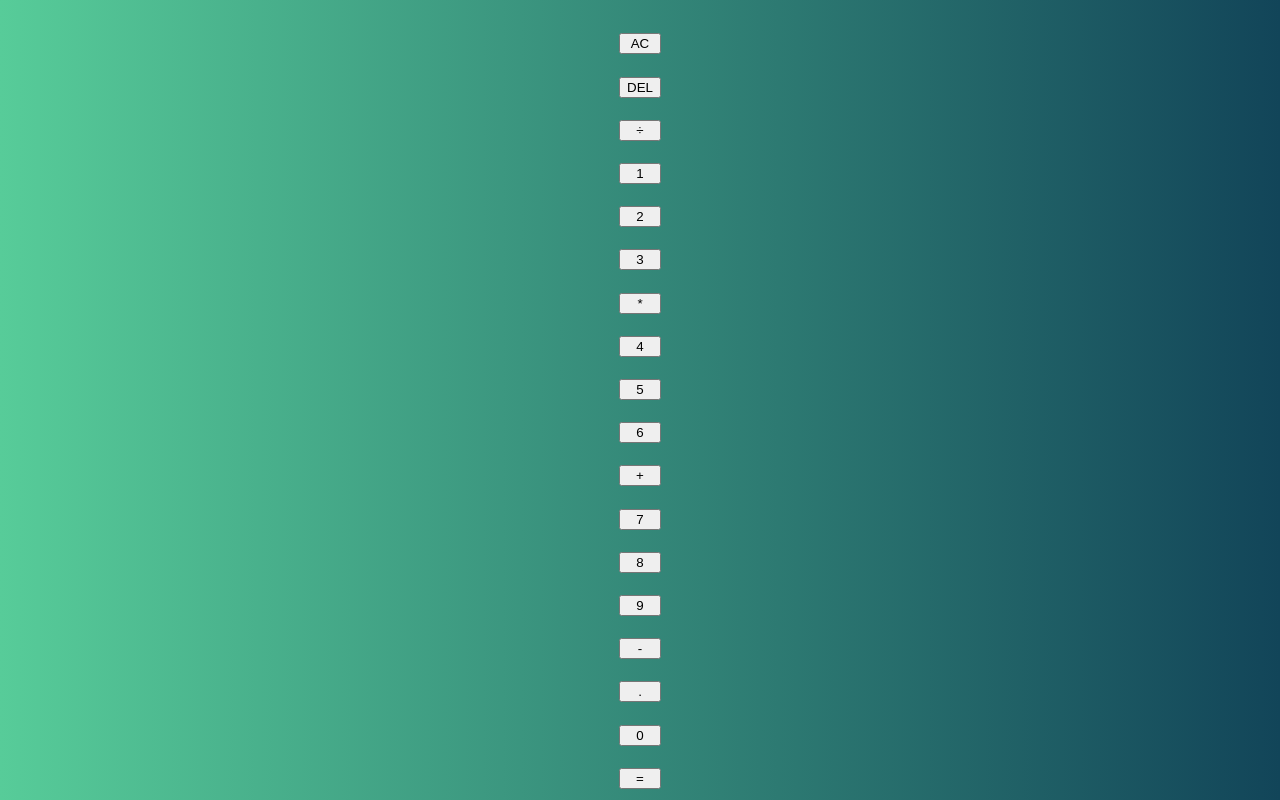
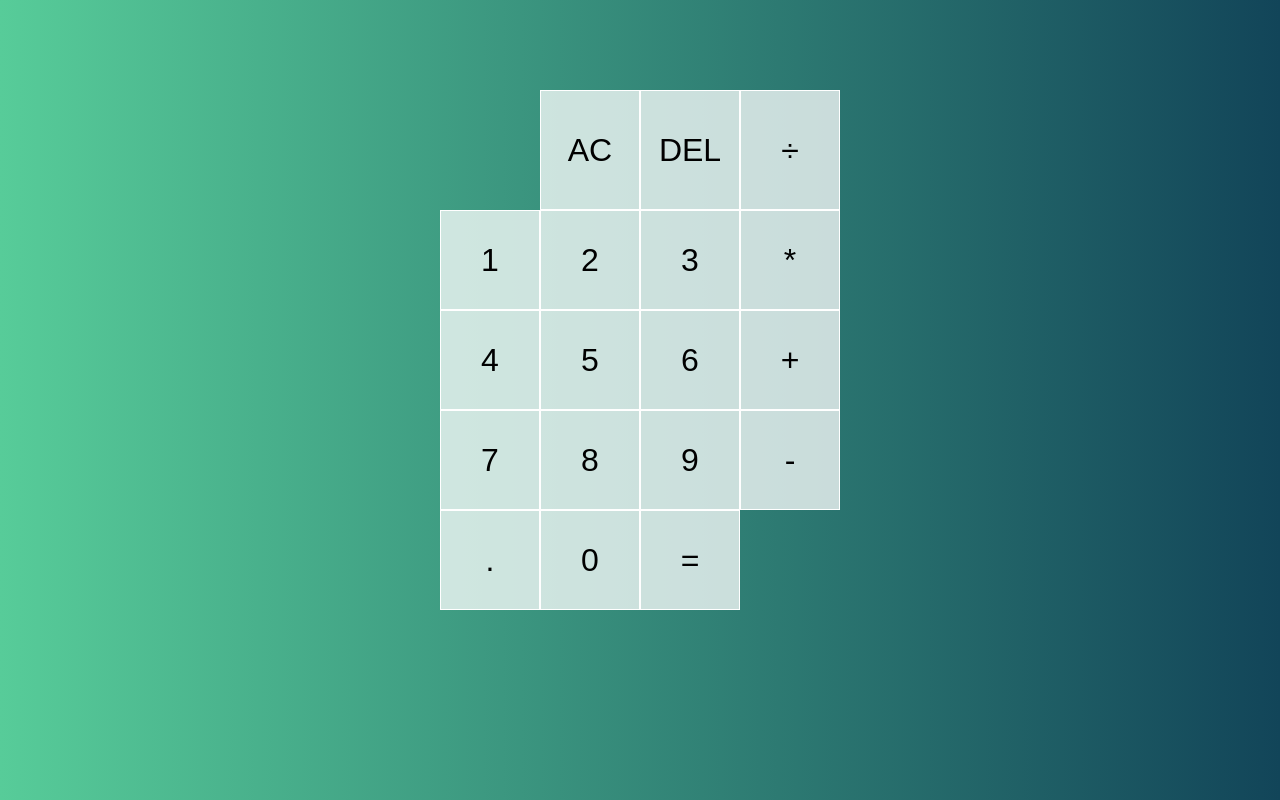
Before and after one commit to Brevenn/calculator-app, a plain HTML site: page index.html in a window 1280 px wide. Drawn offline with Linux system fonts and the light colour scheme.

Commit message:
created grid and button effects with styles

```diff
--- a/styles/styles.css
+++ b/styles/styles.css
@@ -13,6 +13,20 @@
 .calculator-grid {
   display: grid;
   justify-content: center;
-  align-items: center;
+  align-content: center;
   min-height: 100vh;
+  grid-template-columns: repeat(4, 100px);
+  grid-template-rows: minmax(120px, auto) repeat(5, 100px);
 }
+
+.calculator-grid > button {
+  cursor: pointer;
+  font-size: 2rem;
+  border: 1px solid white;
+  outline: none;
+  background-color: rgb(255, 255, 255, .75);
+}
+
+.calculator-grid > button:hover {
+  background-color: rgba(255, 255, 255, .9);
+}
```
